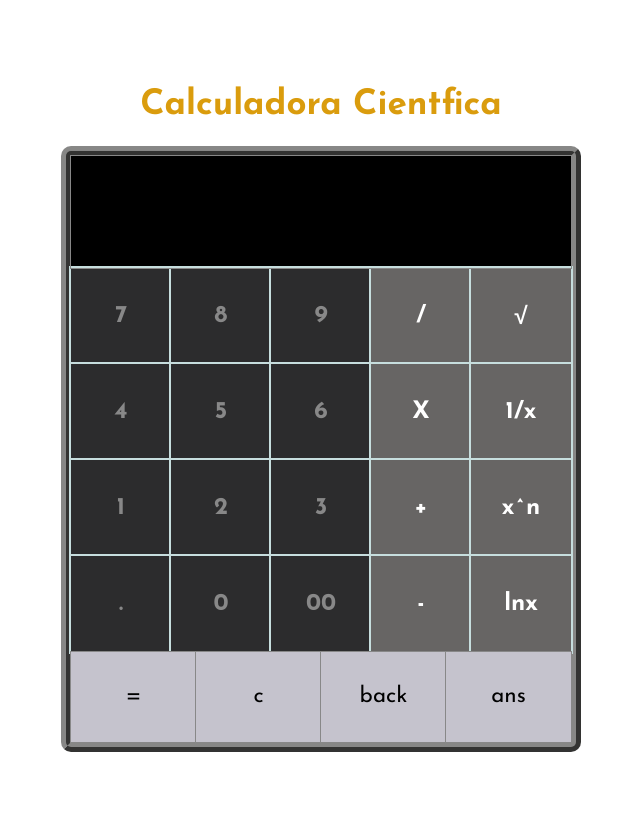
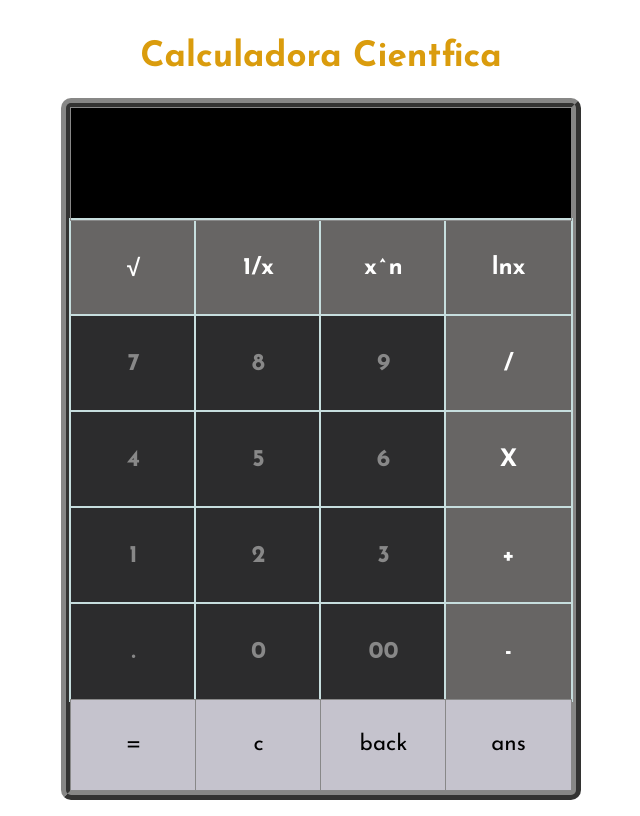
Before and after one commit to JulianaZammur/Calculadora, a React (Create React App) app: page / in a window 1280 px wide. Shown: the whole page, without its empty margins (319-959 px from the left). Built offline with nearby package versions, Linux system fonts and the light colour scheme.

Commit message:
se organizaron los botones

```diff
--- a/src/App.js
+++ b/src/App.js
@@ -10,8 +10,14 @@ export default function App({ state, dispatch }) {
       <h1>Calculadora Cientfica</h1>
       <div className="calc-wrapper">
         <Input input={state}></Input>
+        <div className="row cientific">
+          <Button onClick={() => dispatch({ type: "handleRoot" })}>√</Button>
+          <Button onClick={() => dispatch({ type: "handleInvers" })}>1/x</Button>
+          <Button onClick={() => dispatch({ type: "addtoInputNum",param:"^" })}>x^n</Button>
+          <Button onClick={() => dispatch({ type: "handleLog" })}>ln⁡x</Button>
+        </div>
         <div className="row">
-          <Button
+        <Button
             onClick={() => dispatch({ type: "addtoInputNum", param: "7" })}
           >
             7
@@ -31,9 +37,8 @@ export default function App({ state, dispatch }) {
           >
             /
           </Button>
-          <Button onClick={() => dispatch({ type: "handleRoot" })}>√</Button>
-        </div>
-        <div className="row">
+          </div>
+          <div className="row">
           <Button
             onClick={() => dispatch({ type: "addtoInputNum", param: "4" })}
           >
@@ -54,8 +59,7 @@ export default function App({ state, dispatch }) {
           >
             X
           </Button>
-          <Button onClick={() => dispatch({ type: "handleInvers" })}>1/x</Button>
-        </div>
+          </div>
         <div className="row">
           <Button
             onClick={() => dispatch({ type: "addtoInputNum", param: "1" })}
@@ -77,7 +81,6 @@ export default function App({ state, dispatch }) {
           >
             +
           </Button>
-          <Button onClick={() => dispatch({ type: "addtoInputNum",param:"^" })}>x^n</Button>
         </div>
         <div className="row">
           <Button
@@ -100,7 +103,6 @@ export default function App({ state, dispatch }) {
           >
             -
           </Button>
-          <Button onClick={() => dispatch({ type: "handleLog" })}>ln⁡x</Button>
         </div>
         <div className="row">
           <EqualButton onClick={() => dispatch({ type: "handleEqual" })}>
```
